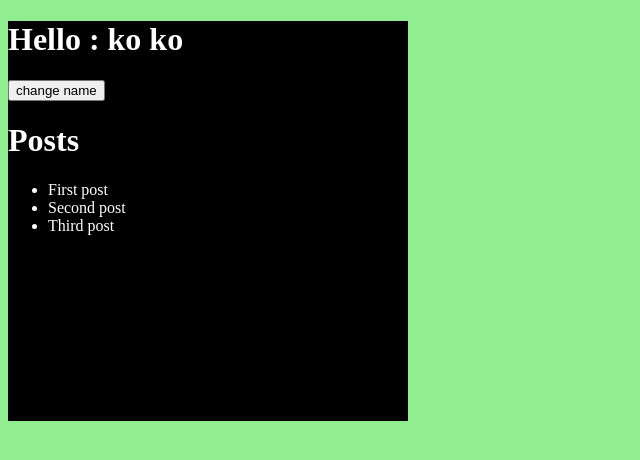
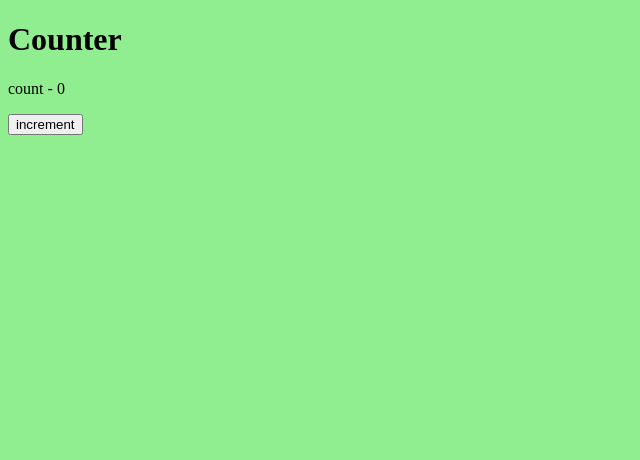
Before and after one commit to nyinyizin-dev/react-app, a React (Create React App) app: page / in a window 1280 px wide. Shown: the top 460 px of the page, without its empty margins (0-640 px from the left). Built offline with nearby package versions, Linux system fonts and the light colour scheme.

Commit message:
count with pre state

```diff
--- a/src/App.js
+++ b/src/App.js
@@ -1,41 +1,19 @@
-import { useState } from "react";
-import "./App.css";
+import React, { useState } from "react";
 
-function App() {
-  let [name, setName] = useState("ko ko");
-  let [posts, setPosts] = useState([
-    {
-      id: 1,
-      title: "First post",
-    },
-    {
-      id: 2,
-      title: "Second post",
-    },
-    {
-      id: 3,
-      title: "Third post",
-    },
-  ]);
+export default function App() {
+  let [count, setCount] = useState(0);
 
-  let changeName = () => {
-    setName("nyi nyi");
-    console.log(name);
+  let increment = () => {
+    setCount((pre)=>pre+1);
+    setCount((pre)=>pre+1);
+    setCount((pre)=>pre+1);
+    setCount((pre)=>pre+1);
   };
-
   return (
-    <div className="app">
-      <h1>Hello : {name}</h1>
-      <button onClick={changeName}>change name</button>
-
-      <h1>Posts</h1>
-      <ul>
-        {posts.map((post) => (
-          <li key={post.id}>{post.title}</li>
-        ))}
-      </ul>
+    <div>
+      <h1>Counter</h1>
+      <p>count - {count}</p>
+      <button onClick={increment}>increment</button>
     </div>
   );
 }
-
-export default App;
```
